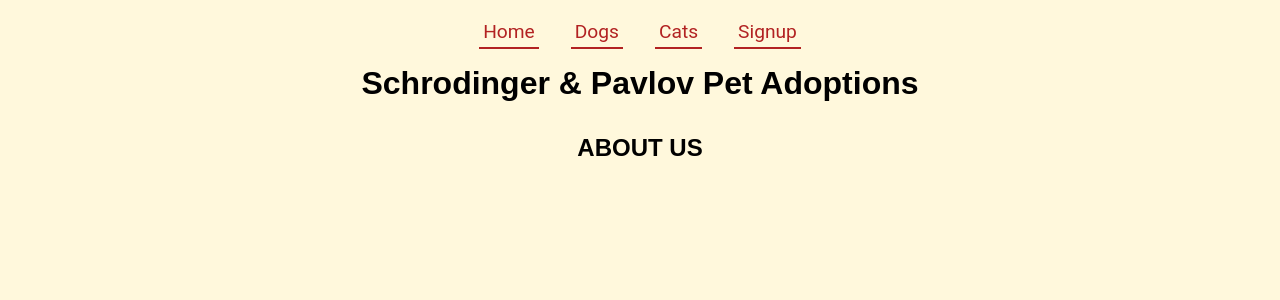
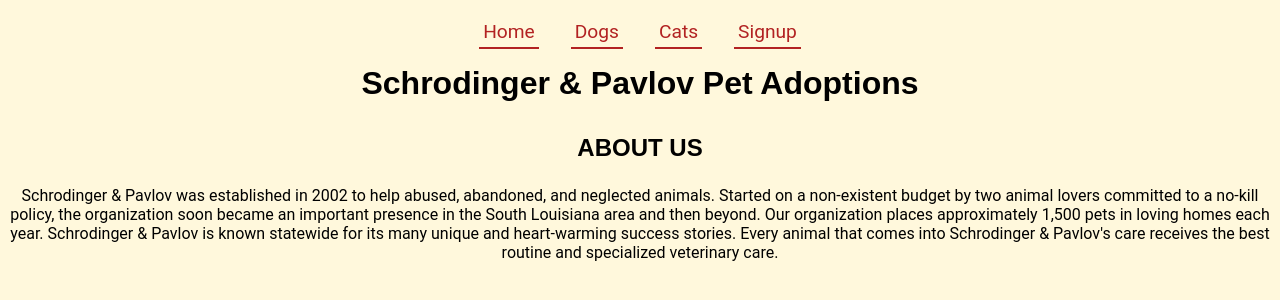
Before and after one commit to wowjimmyparrish/React-Project-2, a React (Create React App) app: page / in a window 1280 px wide. Shown: the top 300 px of the page. Built offline with nearby package versions, Linux system fonts and the light colour scheme; data requests are answered from the project's data file.

Commit message:
updated about me

```diff
--- a/src/Components/Home.js
+++ b/src/Components/Home.js
@@ -3,6 +3,17 @@ function Home() {
     <div className="home">
       <h1>Schrodinger & Pavlov Pet Adoptions</h1>
       <h2>ABOUT US</h2>
+      <p>
+        Schrodinger & Pavlov was established in 2002 to help abused, abandoned,
+        and neglected animals. Started on a non-existent budget by two animal
+        lovers committed to a no-kill policy, the organization soon became an
+        important presence in the South Louisiana area and then beyond. Our
+        organization places approximately 1,500 pets in loving homes each year.
+        Schrodinger & Pavlov is known statewide for its many unique and
+        heart-warming success stories. Every animal that comes into Schrodinger
+        & Pavlov's care receives the best routine and specialized veterinary
+        care.
+      </p>
     </div>
   );
 }
```
